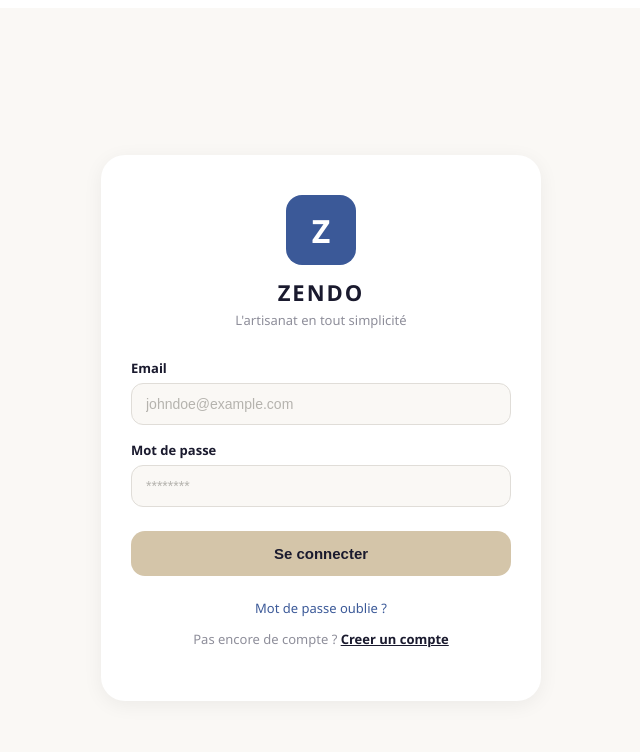
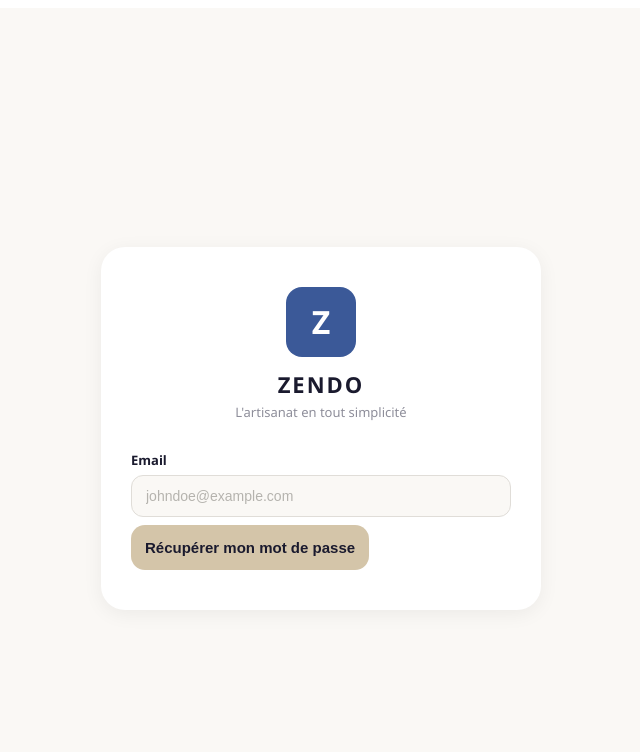
Before and after one commit to Decayuki/zendo, a React (Vite) app in the folder client/: page /recovery in a window 1280 px wide. Before the commit this address led to /login. Shown: the top 752 px of the page, without its empty margins (319-959 px from the left). Built offline with nearby package versions, Linux system fonts and the light colour scheme.

Commit message:
RecoveryScreen

```diff
--- a/client/src/App.tsx
+++ b/client/src/App.tsx
@@ -6,6 +6,7 @@ import React from "react";
 import { BrowserRouter, Routes, Route, Navigate } from "react-router-dom";
 import Login from "./pages/Login";
 import Signup from "./pages/Signup";
+import RecoveryScreen from "./pages/RecoveryScreen";
 
 function App() {
   return (
@@ -22,6 +23,9 @@ function App() {
 
         {/* Pour toute autre URL, on redirige vers /login */}
         <Route path="*" element={<Navigate to="/login" />} />
+
+        {/* Pour toute autre URL, on redirige vers /login */}
+        <Route path="/recovery" element={<RecoveryScreen />} />
       </Routes>
     </BrowserRouter>
   );
--- a/client/src/pages/Login.tsx
+++ b/client/src/pages/Login.tsx
@@ -141,7 +141,7 @@ function Login() {
 
         {/* --- LIENS EN BAS --- */}
         <div className="auth-links">
-          <a href="/forgot-password" className="auth-link-forgot">
+          <a href="/recovery" className="auth-link-forgot">
             Mot de passe oublie ?
           </a>
           <p className="auth-link-switch">
--- /dev/null
+++ b/client/src/pages/RecoveryScreen.tsx
@@ -0,0 +1,69 @@
+import { useState } from "react";
+import "../styles/Auth.css";
+
+function RecoveryScreen({ navigation }: any) {
+  // Grabbed from emailregex.com
+  const EMAIL_REGEX: RegExp =
+    /^(([^<>()\[\]\\.,;:\s@"]+(\.[^<>()\[\]\\.,;:\s@"]+)*)|(".+"))@((\[[0-9]{1,3}\.[0-9]{1,3}\.[0-9]{1,3}\.[0-9]{1,3}])|(([a-zA-Z\-0-9]+\.)+[a-zA-Z]{2,}))$/;
+
+  //
+  const [error, setError] = useState("");
+  const [mail, setMail] = useState("");
+  const handleSubmit = () => {
+    setError("");
+    if (EMAIL_REGEX.test(mail)) {
+      fetch(`http://localhost:3000/recovery`, {
+        method: "POST",
+        headers: { "Content-Type": "application/json" },
+        body: JSON.stringify({
+          mail: mail,
+        }),
+      })
+        .then((response) => response.json())
+        .then((data) => {
+          if (data.result === "Email envoyé") {
+            navigation.navigate("LoginPage", { screen: "Login" });
+          } else {
+            setError(data.result);
+          }
+        });
+    } else {
+      setError("Mauvais format");
+    }
+  };
+
+  return (
+    <div className="auth-container">
+      <div className="auth-card">
+        {/* --- EN-TETE : logo + titre --- */}
+        <div className="auth-header">
+          <div className="auth-logo">
+            <span className="logo-text">Z</span>
+          </div>
+          <h1 className="auth-title">ZENDO</h1>
+          <p className="auth-subtitle">L'artisanat en tout simplicité</p>
+        </div>
+        {error && <p className="auth-error">{error}</p>}
+
+        <div className="form-group">
+          <label htmlFor="email">Email</label>
+          <input
+            id="email"
+            type="email"
+            placeholder="johndoe@example.com"
+            value={mail}
+            onChange={function (e) {
+              setMail(e.target.value);
+            }}
+            required
+          />
+        </div>
+
+        <button className="auth-button" onClick={handleSubmit}>
+          Récupérer mon mot de passe
+        </button>
+      </div>
+    </div>
+  );
+}
+export default RecoveryScreen;
```
